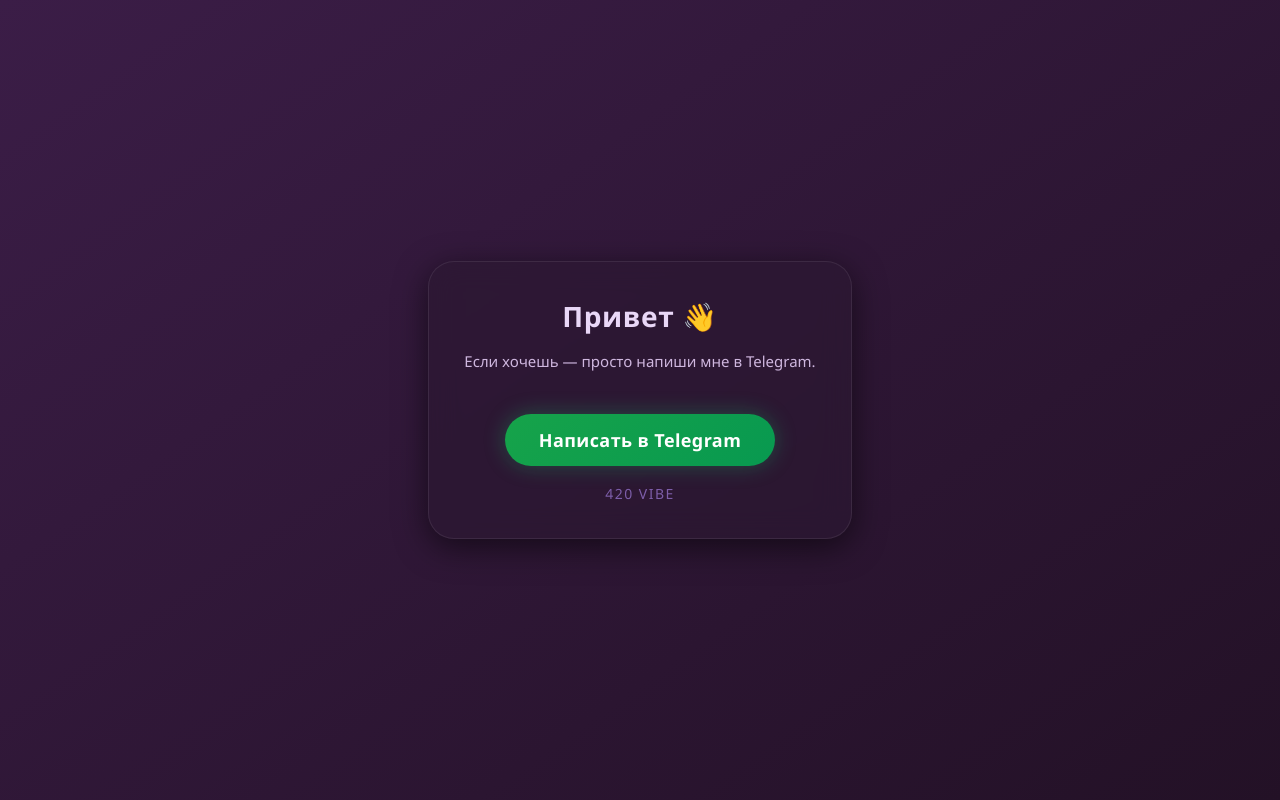
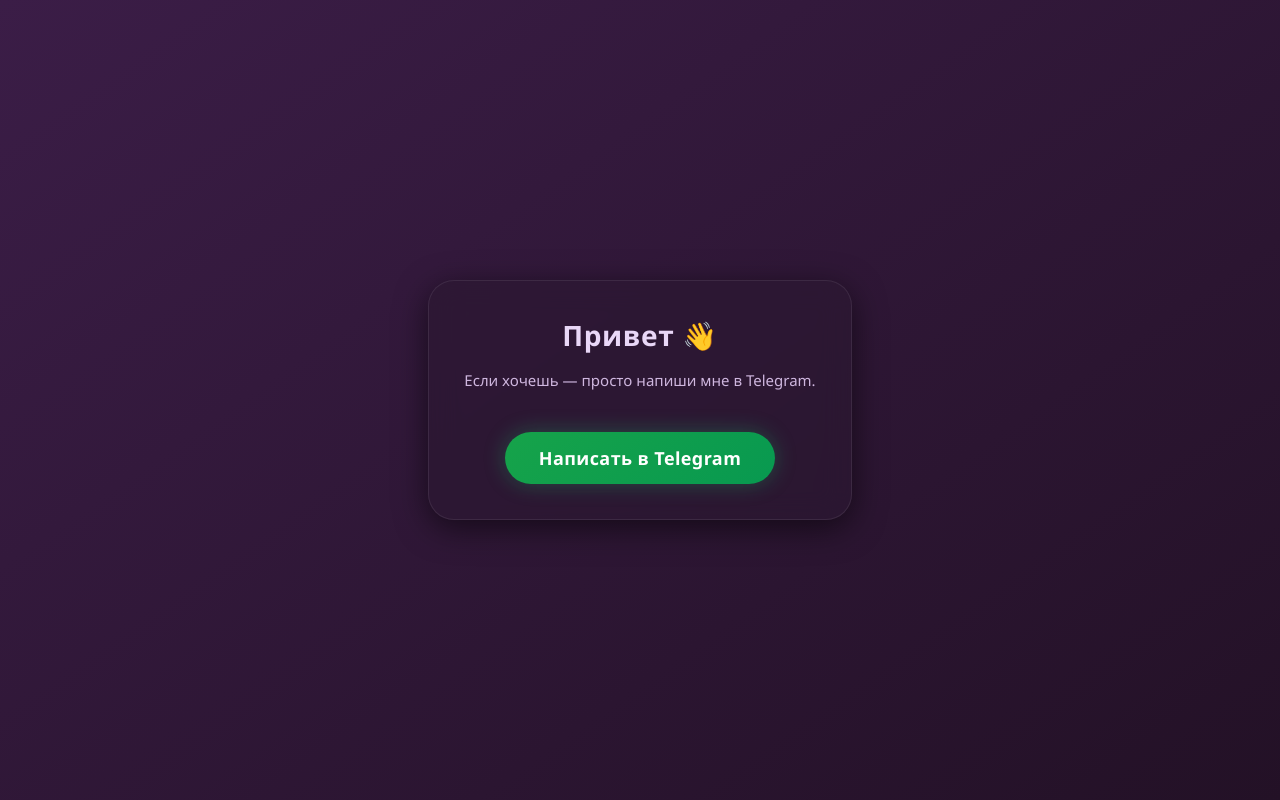
Before and after one commit to bantikgg-hash/weedberries-site, a plain HTML site: page index.html in a window 1280 px wide. Drawn offline with Linux system fonts and the light colour scheme.

Commit message:
Update index.html

```diff
--- a/index.html
+++ b/index.html
@@ -11,8 +11,32 @@
       align-items: center;
       justify-content: center;
       font-family: "Segoe UI", Roboto, sans-serif;
-      background: linear-gradient(145deg, #3b1d47, #231126); /* матовый пурпур */
+      background: #2a1633;
+      background: linear-gradient(145deg, #3b1d47, #231126);
       color: #e9d7f7;
+
+      /* эффект sharpen / grain */
+      position: relative;
+    }
+
+    /* создаём grain-texture поверх */
+    body::before {
+      content: "";
+      position: absolute;
+      top: 0;
+      left: 0;
+      width: 100%;
+      height: 100%;
+      pointer-events: none;
+      background: repeating-linear-gradient(
+        0deg,
+        rgba(255,255,255,0.015) 0px,
+        rgba(255,255,255,0.015) 1px,
+        rgba(0,0,0,0.02) 2px
+      );
+      mix-blend-mode: overlay;
+      opacity: 0.23;
+      filter: contrast(150%) brightness(110%);
     }
 
     .card {
@@ -25,6 +49,7 @@
       backdrop-filter: blur(14px);
       box-shadow: 0 8px 32px rgba(0,0,0,0.55);
       position: relative;
+      z-index: 2;
     }
 
     h1 {
@@ -60,15 +85,6 @@
       box-shadow: 0 0 32px rgba(20,255,120,0.48);
       transform: scale(1.1);
     }
-
-    .tag {
-      margin-top: 18px;
-      font-size: 14px;
-      color: #a07ddd;
-      letter-spacing: 1.5px;
-      text-transform: uppercase;
-      opacity: 0.7;
-    }
   </style>
 </head>
 <body>
@@ -80,8 +96,6 @@
     <a class="btn" href="https://t.me/weedberries420" target="_blank">
       Написать в Telegram
     </a>
-
-    <div class="tag">420 VIBE</div>
   </div>
 
 </body>
```
